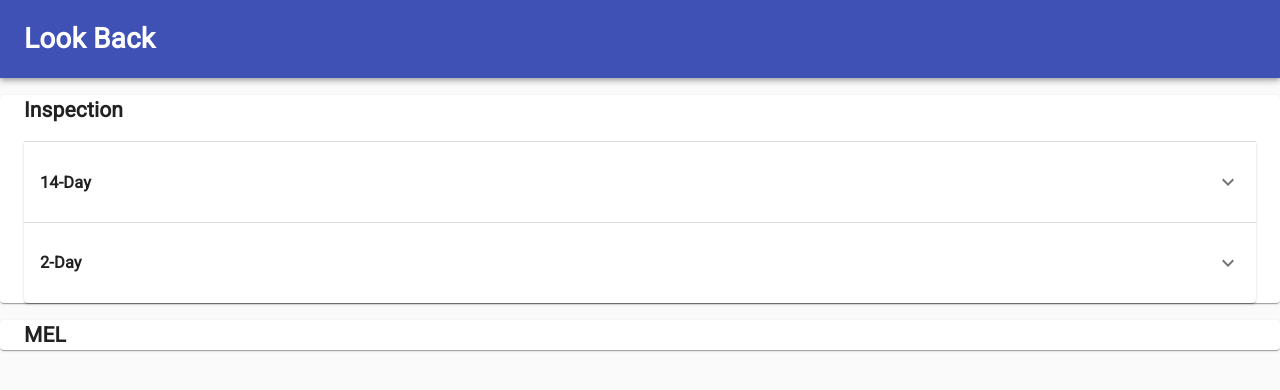
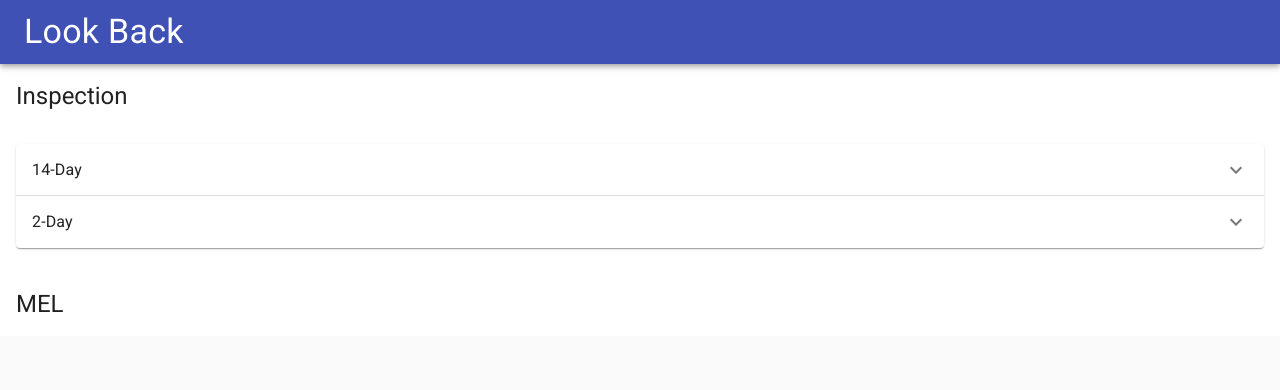
Before and after one commit to jonathanhhoward/look-back, a React (Create React App) app: page / in a window 1280 px wide. Shown: the top 390 px of the page. Built offline with nearby package versions, Linux system fonts and the light colour scheme.

Commit message:
Update styling

```diff
--- a/src/components/Inspection.tsx
+++ b/src/components/Inspection.tsx
@@ -4,6 +4,7 @@ import {
   AccordionDetails,
   AccordionSummary,
   Box,
+  Typography,
 } from "@material-ui/core";
 import { ExpandMore } from "@material-ui/icons";
 import { DatePicker, MuiPickersUtilsProvider } from "@material-ui/pickers";
@@ -40,11 +41,11 @@ export function Inspection({ title, duration, initialDate }: Props) {
     <MuiPickersUtilsProvider utils={LuxonUtils}>
       <Accordion>
         <AccordionSummary expandIcon={<ExpandMore />}>
-          <h3>
+          <Typography variant="subtitle1">
             <Box component="span" color={color}>
               {title}
             </Box>
-          </h3>
+          </Typography>
         </AccordionSummary>
         <AccordionDetails>
           <DatePicker
--- a/src/components/InspectionList.tsx
+++ b/src/components/InspectionList.tsx
@@ -1,14 +1,14 @@
-import { Container, Paper } from "@material-ui/core";
+import { Card, CardContent, CardHeader } from "@material-ui/core";
 import { Inspection } from "components";
 
 export function InspectionList() {
   return (
-    <Paper>
-      <Container>
-        <h2>Inspection</h2>
+    <Card elevation={0} square>
+      <CardHeader title="Inspection" />
+      <CardContent>
         <Inspection title="14-Day" duration={14} />
         <Inspection title="2-Day" duration={2} />
-      </Container>
-    </Paper>
+      </CardContent>
+    </Card>
   );
 }
--- a/src/components/MelList.tsx
+++ b/src/components/MelList.tsx
@@ -1,11 +1,9 @@
-import { Container, Paper } from "@material-ui/core";
+import { Card, CardHeader } from "@material-ui/core";
 
 export function MelList() {
   return (
-    <Paper>
-      <Container>
-        <h2>MEL</h2>
-      </Container>
-    </Paper>
+    <Card elevation={0} square>
+      <CardHeader title="MEL" />
+    </Card>
   );
 }
--- a/src/components/TitleBar.tsx
+++ b/src/components/TitleBar.tsx
@@ -1,11 +1,13 @@
-import { AppBar, Container } from "@material-ui/core";
+import { AppBar, Toolbar, Typography } from "@material-ui/core";
 
 export function TitleBar() {
   return (
     <AppBar position="sticky">
-      <Container>
-        <h1>Look Back</h1>
-      </Container>
+      <Toolbar>
+        <Typography variant="h4" component="h1">
+          Look Back
+        </Typography>
+      </Toolbar>
     </AppBar>
   );
 }
```
